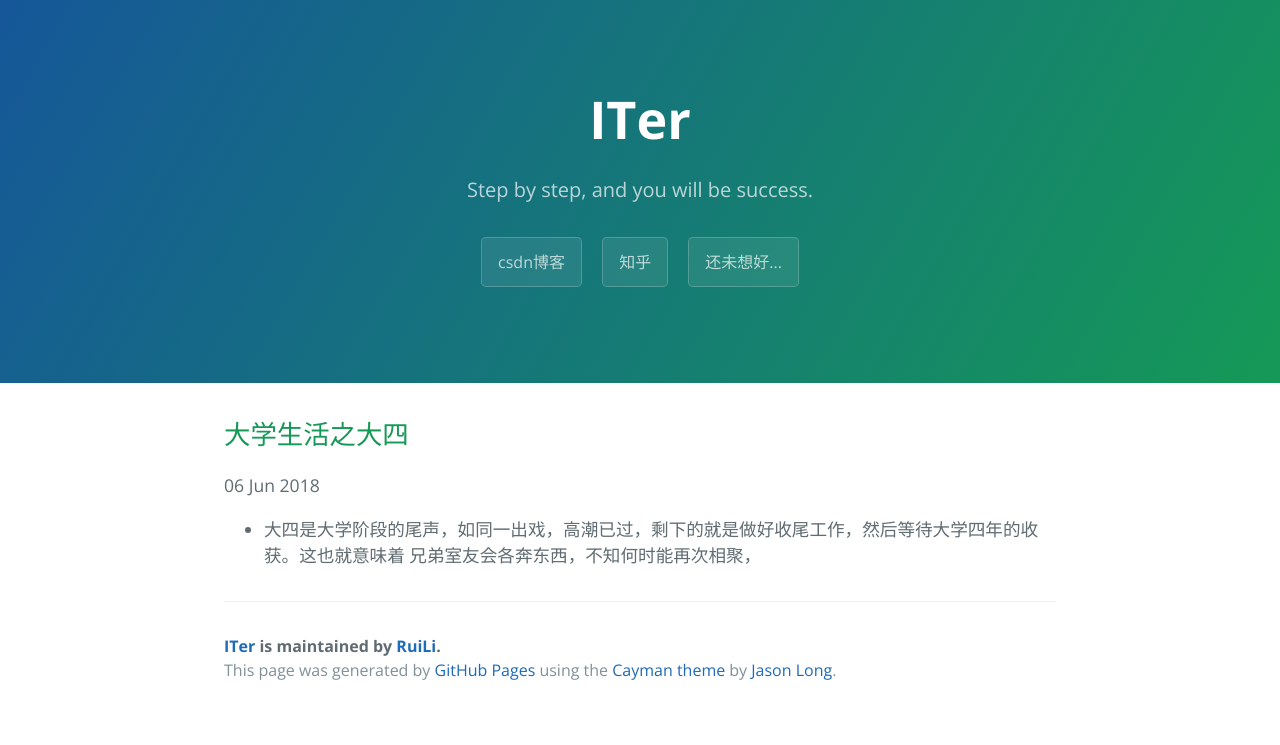
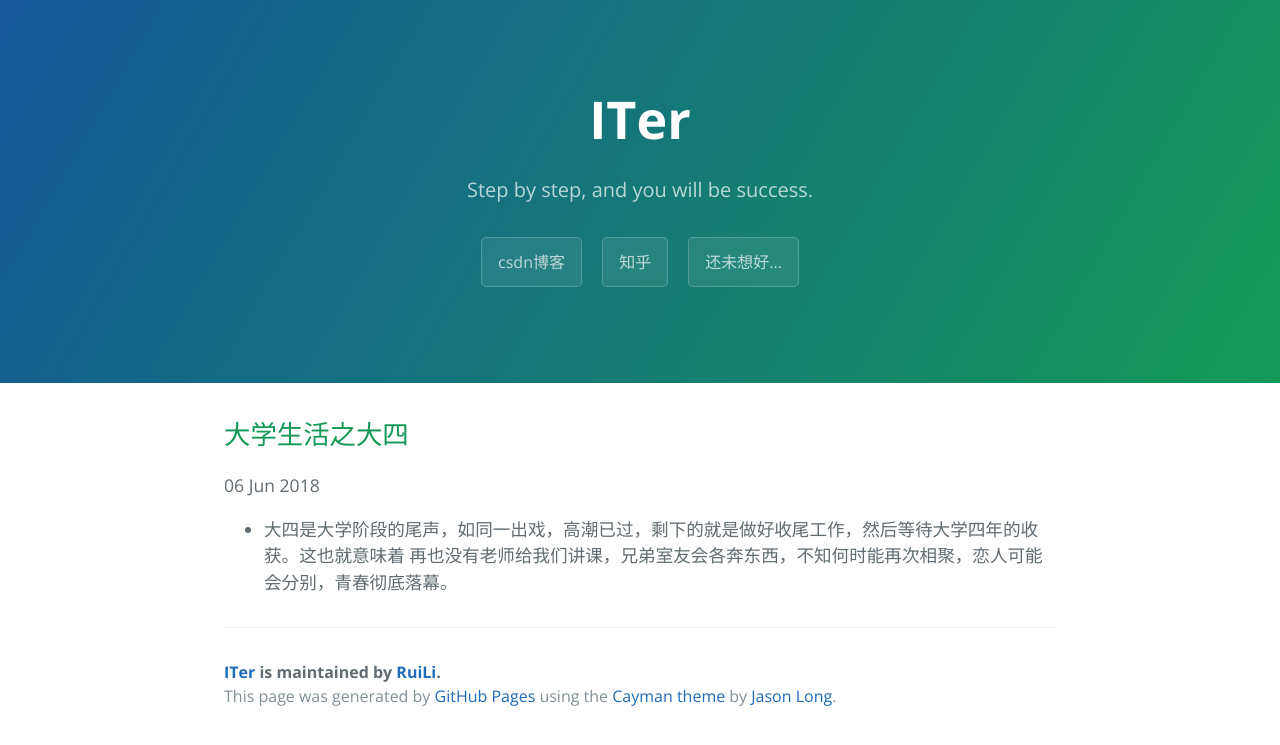
Before and after one commit to dongjiyu/dongjiyu.github.io, a Jekyll site: the page built from _posts/2018-06-06-The-College-life4.markdown, in a window 1280 px wide. Shown: the top 745 px of the page. Built offline with Jekyll 4.4.1, drawn with Linux system fonts in a browser that asks for light colours.

```diff
--- a/_posts/2018-06-06-The-College-life4.markdown
+++ b/_posts/2018-06-06-The-College-life4.markdown
@@ -6,4 +6,4 @@ categories: jekyll update
 ---
 
 *   大四是大学阶段的尾声，如同一出戏，高潮已过，剩下的就是做好收尾工作，然后等待大学四年的收获。这也就意味着
-兄弟室友会各奔东西，不知何时能再次相聚，
+再也没有老师给我们讲课，兄弟室友会各奔东西，不知何时能再次相聚，恋人可能会分别，青春彻底落幕。
--- /dev/null
+++ b/_posts/Test.txt
@@ -0,0 +1 @@
+11111111111
```
